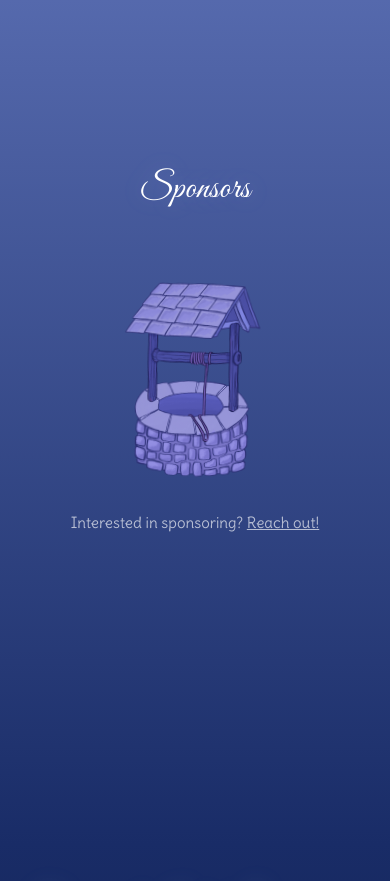
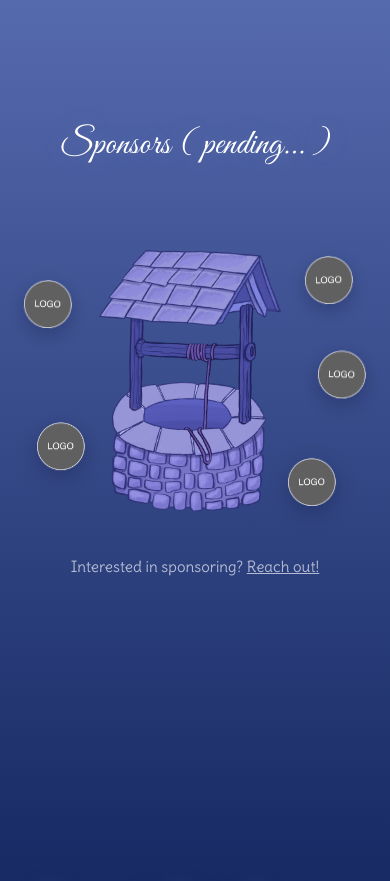
Before and after one commit to hsu-emily/Whack2026-Website, a React (Vite) app: page / in a window 390 px wide. Shown: the part 2640-3521 px from the top of the page. Built offline with nearby package versions, Linux system fonts and the light colour scheme.

Commit message:
add sponsors floating

```diff
--- a/src/App.jsx
+++ b/src/App.jsx
@@ -7,6 +7,7 @@ import turtle from './assets/turtle.png'
 import wishingWell from './assets/wishing_well.png'
 import whaleSleep from './assets/logo_sleep.png'
 import pillow from './assets/pillow.png'
+import sponsorLogoPlaceholder from './assets/sponsor_logo_placeholder.png'
 import GalaxyStream from './components/GalaxyStream'
 import Star from './components/Star'
 import Cloud from './components/Cloud'
@@ -357,7 +358,7 @@ function App() {
       {/* ── Section 6 · Sponsors ── */}
       <section id="sponsors" className="section section-6">
         <div className="section-inner centered">
-          <h1>Sponsors</h1>
+          <h1>Sponsors ( pending... )</h1>
           {/*/* <div className="sponsor-tiers">
             <div className="sponsor-tier-label">Platinum</div>
             <div className="sponsor-row">
@@ -378,7 +379,24 @@ function App() {
               <span className="sponsor-pill">Linear</span>
             </div>
           </div>*/}
-          <div className="sponsors-illustration" aria-hidden="true">
+          <div className="sponsors-illustration">
+            <div className="sponsor-logo-placeholders">
+              <a href="https://google.com" target="_blank" rel="noreferrer" className="sponsor-logo-placeholder-link">
+                <img src={sponsorLogoPlaceholder} alt="Sponsor logo placeholder" className="sponsor-logo-placeholder sponsor-logo-placeholder-1" />
+              </a>
+              <a href="https://google.com" target="_blank" rel="noreferrer" className="sponsor-logo-placeholder-link">
+                <img src={sponsorLogoPlaceholder} alt="Sponsor logo placeholder" className="sponsor-logo-placeholder sponsor-logo-placeholder-2" />
+              </a>
+              <a href="https://google.com" target="_blank" rel="noreferrer" className="sponsor-logo-placeholder-link">
+                <img src={sponsorLogoPlaceholder} alt="Sponsor logo placeholder" className="sponsor-logo-placeholder sponsor-logo-placeholder-3" />
+              </a>
+              <a href="https://google.com" target="_blank" rel="noreferrer" className="sponsor-logo-placeholder-link">
+                <img src={sponsorLogoPlaceholder} alt="Sponsor logo placeholder" className="sponsor-logo-placeholder sponsor-logo-placeholder-4" />
+              </a>
+              <a href="https://google.com" target="_blank" rel="noreferrer" className="sponsor-logo-placeholder-link">
+                <img src={sponsorLogoPlaceholder} alt="Sponsor logo placeholder" className="sponsor-logo-placeholder sponsor-logo-placeholder-5" />
+              </a>
+            </div>
             <img src={wishingWell} alt="" className="sponsors-well" />
           </div>
         {/*<div className="well-wrap" style={{ width: '90%', height: '800px', position: 'relative' }}>
--- a/src/index.css
+++ b/src/index.css
@@ -1028,15 +1028,60 @@ h2 {
 
 .sponsors-illustration {
   position: relative;
-  width: 62%;
+  width: 100%;
   max-width: 780px;
   margin: 3rem auto 0;
   display: flex;
   justify-content: center;
 }
 
+.sponsor-logo-placeholders {
+  position: absolute;
+  inset: 0;
+  z-index: 2;
+  pointer-events: none;
+}
+
+.sponsor-logo-placeholder-link {
+  pointer-events: auto;
+}
+
+.sponsor-logo-placeholder-link:focus-visible {
+  outline: 2px solid white;
+  outline-offset: 5px;
+}
+
+.sponsor-logo-placeholder-link:hover .sponsor-logo-placeholder,
+.sponsor-logo-placeholder-link:focus-visible .sponsor-logo-placeholder {
+  filter: drop-shadow(0 0 12px rgba(220, 202, 255, 0.58)) drop-shadow(0 6px 12px rgba(8, 14, 46, 0.28));
+}
+
+.sponsor-logo-placeholder {
+  position: absolute;
+  width: clamp(54px, 8vw, 92px);
+  height: auto;
+  filter: drop-shadow(0 6px 10px rgba(8, 14, 46, 0.3));
+  transition: filter 0.25s ease;
+  animation: sponsorLogoBob 4.8s ease-in-out infinite;
+}
+
+.sponsor-logo-placeholder-1 { left: -1%; top: 22%; animation-delay: -0.8s; }
+.sponsor-logo-placeholder-2 { left: 3%; top: 62%; animation-delay: -2.1s; }
+.sponsor-logo-placeholder-3 { right: 3%; top: 12%; animation-delay: -3.4s; }
+.sponsor-logo-placeholder-4 { right: -1%; top: 42%; animation-delay: -1.5s; }
+.sponsor-logo-placeholder-5 { right: 8%; top: 72%; animation-delay: -4.2s; }
+
+@keyframes sponsorLogoBob {
+  0%, 100% { transform: translateY(0) rotate(-2deg); }
+  50% { transform: translateY(-10px) rotate(2deg); }
+}
+
+@media (prefers-reduced-motion: reduce) {
+  .sponsor-logo-placeholder { animation: none; }
+}
+
 .sponsors-well {
-  width: 120%;
+  width: 100%;
   height: auto;
   object-fit: contain;
   display: block;
```
Also changed, not shown: src/assets/sponsor_logo_placeholder.png (added).
